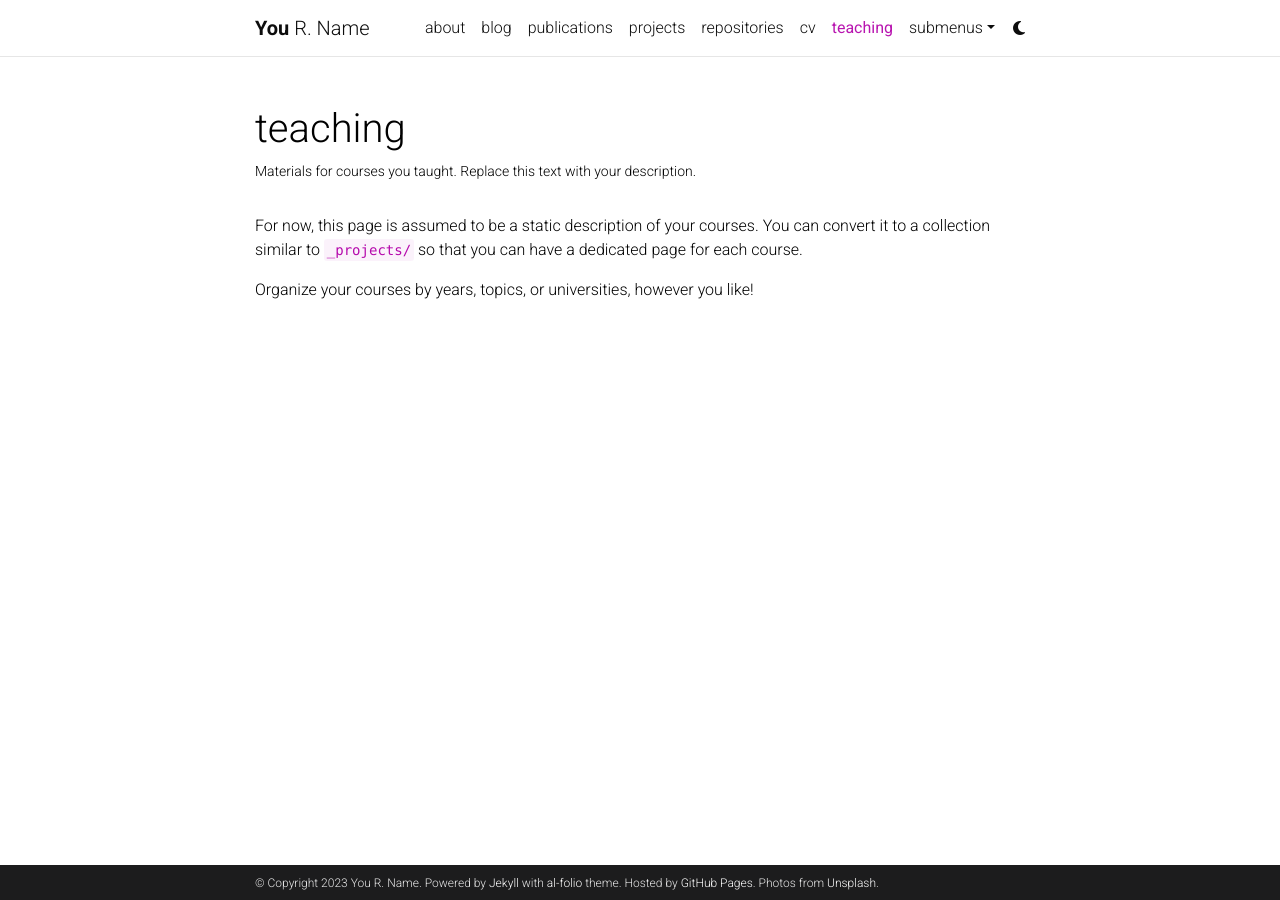
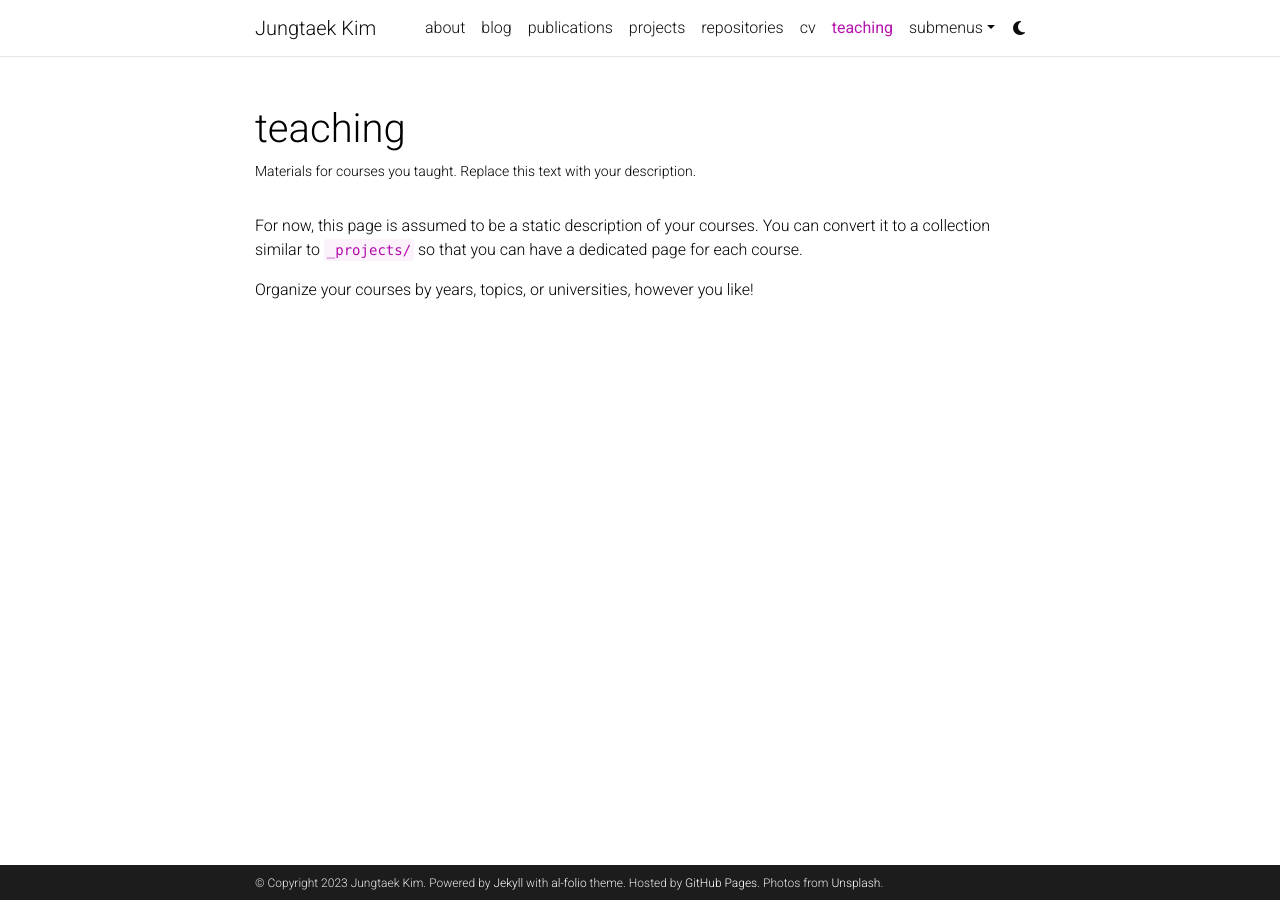
Before and after one commit to jungtaekkim/jungtaekkim.github.io, a Jekyll site: the page built from _pages/teaching.md, in a window 1280 px wide. Built offline with Jekyll 4.4.1, drawn with Linux system fonts in a browser that asks for light colours; comment, search, counter and statistics services are not loaded; a style sheet for code colours, icons or effects is not loaded.

Commit message:
Update _config.yml

```diff
--- a/_config.yml
+++ b/_config.yml
@@ -2,11 +2,11 @@
 # Site settings
 # -----------------------------------------------------------------------------
 
-title: blank # the website title (if blank, full name will be used instead)
-first_name: You
-middle_name: R.
-last_name: Name
-email: you@example.com
+title: Jungtaek Kim
+first_name: Jungtaek
+middle_name:
+last_name: Kim
+email: jungtaek.kim@pitt.edu
 description: > # the ">" symbol means to ignore newlines until "footer_text:"
   A simple, whitespace theme for academics. Based on [*folio](https://github.com/bogoli/-folio) design.
 footer_text: >
@@ -15,11 +15,11 @@
   Photos from <a href="https://unsplash.com" target="_blank">Unsplash</a>.
 keywords: jekyll, jekyll-theme, academic-website, portfolio-website  # add your own keywords or leave empty
 
-lang: en # the language of your site (for example: en, fr, cn, ru, etc.)
+lang: en
 icon: ⚛️  # the emoji used as the favicon (alternatively, provide image name in /assets/img/)
 
-url: https://alshedivat.github.io # the base hostname & protocol for your site
-baseurl: /al-folio # the subpath of your site, e.g. /blog/
+url: https://jungtaekkim.github.io
+baseurl: /
 last_updated: false # set to true if you want to display last updated in the footer
 impressum_path:  # set to path to include impressum link in the footer, use the same path as permalink in a page, helps to conform with EU GDPR
 
```
